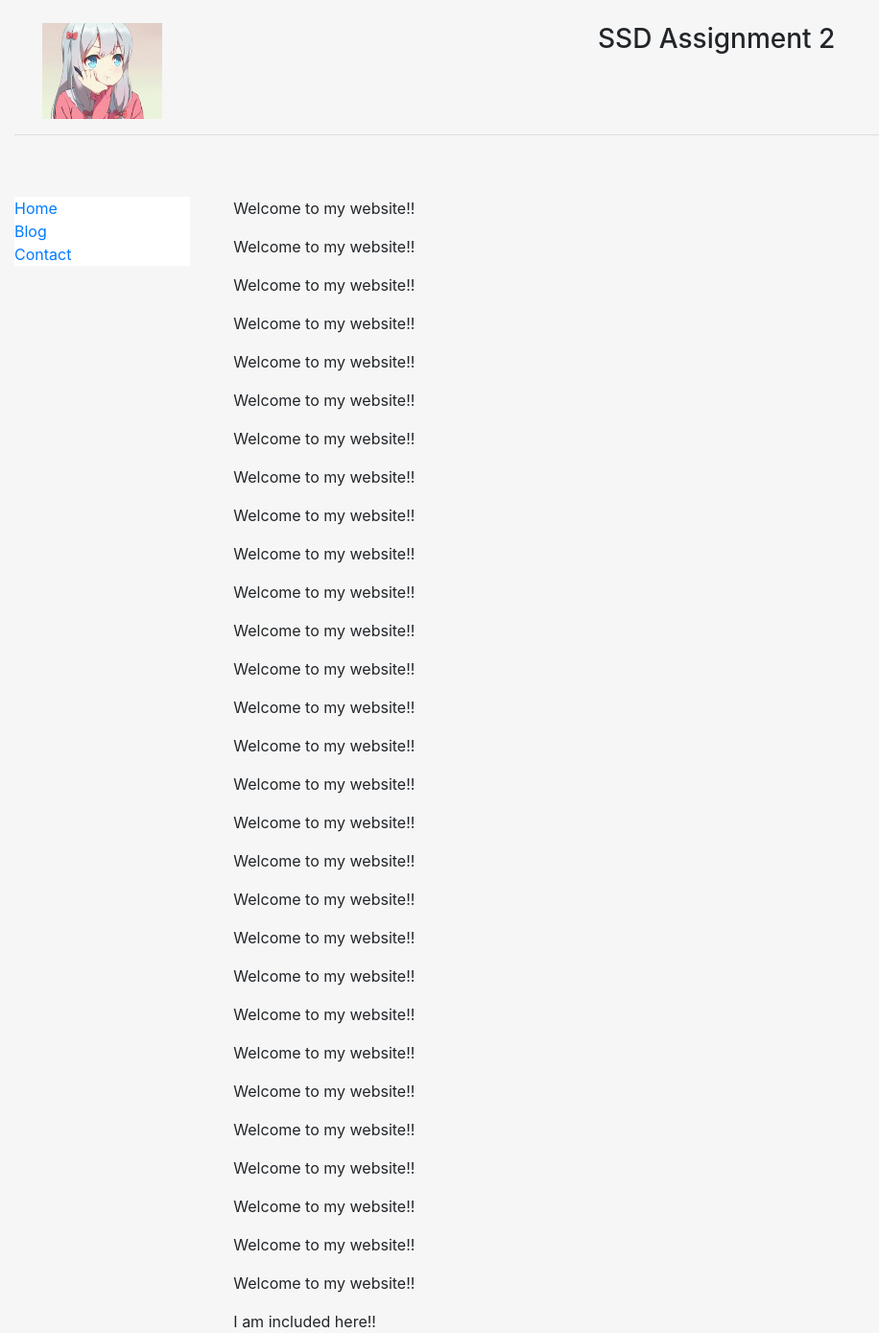
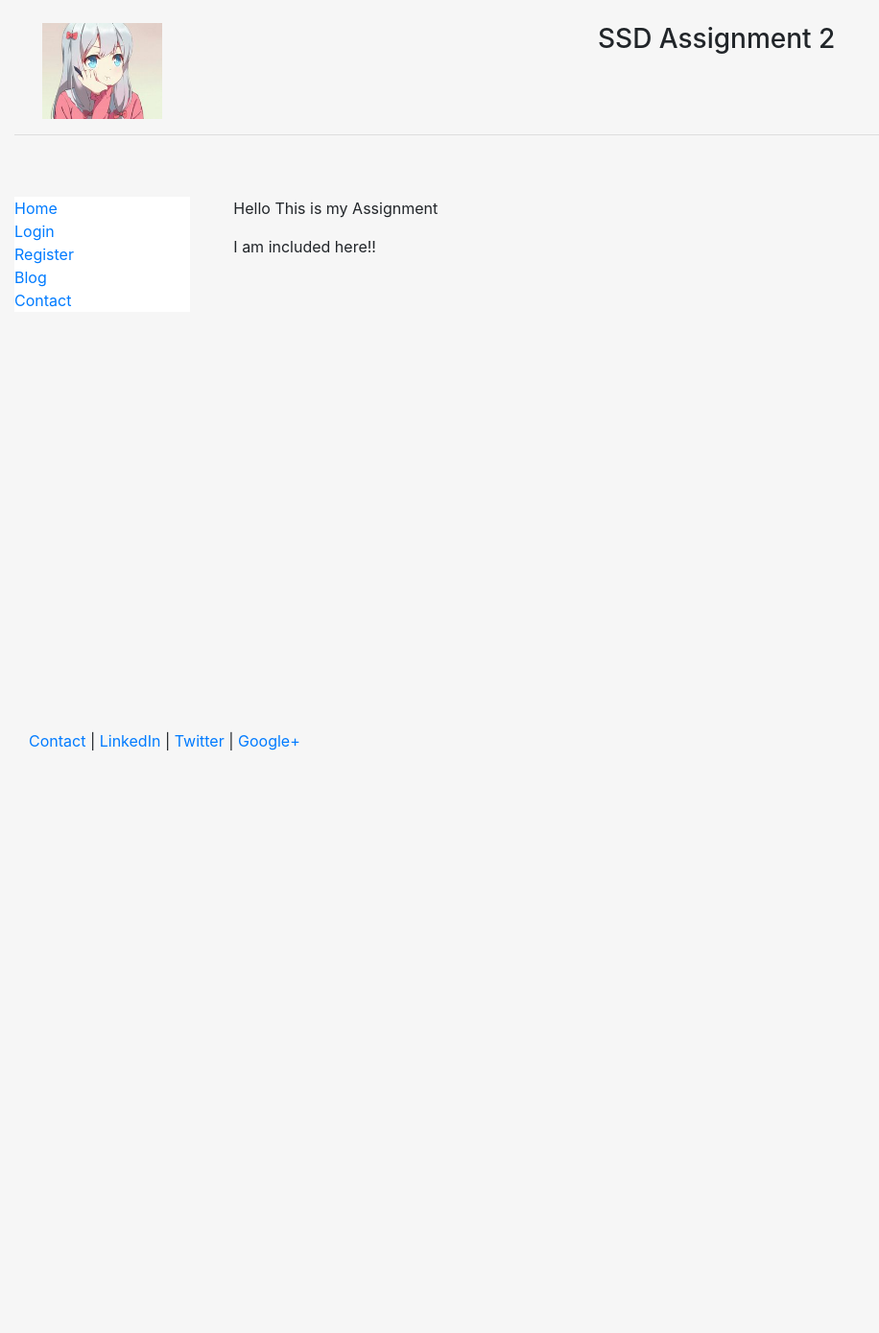
Before and after one commit to Reliqx/myFirstApp, a Django app: page / in a window 1280 px wide. Shown: the top 1389 px of the page at 96% size, without its empty margins (0-916 px from the left). After the commit the page ends 782 px from the top, so only its background shows below. Run offline with Django 3.2, Linux system fonts and the light colour scheme; some libraries are stand-ins or nearby versions.

Commit message:
added registration

```diff
--- a/mysite/personalSite/templates/personal/header.html
+++ b/mysite/personalSite/templates/personal/header.html
@@ -43,6 +43,8 @@
 			<!-- <div class="well bs-sidebar" id="sidebar" style="background-color:#fff"> -->
 			  <ul class="nav nav-pills nav flex-column">
 				<li> <a href='/'>Home</a></li>
+				<li> <a href='/'>Login</a></li>
+				<li> <a href='/registration_form'>Register</a></li>
 				<li><a href='/blog/'>Blog</a></li>
 				<li><a href='/contact/'>Contact</a></li>
 			  </ul>
--- a/mysite/personalSite/templates/personal/home.html
+++ b/mysite/personalSite/templates/personal/home.html
@@ -1,34 +1,6 @@
 {% extends "personal/header.html" %}
 
 {% block content %}
-	   <p>Welcome to my website!! </p>
-	 <p>Welcome to my website!! </p>
-	 <p>Welcome to my website!! </p>
-	 <p>Welcome to my website!! </p>
-	 <p>Welcome to my website!! </p>
-	 <p>Welcome to my website!! </p>
-	 <p>Welcome to my website!! </p>
-	 <p>Welcome to my website!! </p>
-	 <p>Welcome to my website!! </p>
-	 <p>Welcome to my website!! </p>
-	 <p>Welcome to my website!! </p>
-	 <p>Welcome to my website!! </p>
-	 <p>Welcome to my website!! </p>
-	 <p>Welcome to my website!! </p>
-	 <p>Welcome to my website!! </p>
-	 <p>Welcome to my website!! </p>
-	 <p>Welcome to my website!! </p>
-	 <p>Welcome to my website!! </p>
-	 <p>Welcome to my website!! </p>
-	 <p>Welcome to my website!! </p>
-	 <p>Welcome to my website!! </p>
-	 <p>Welcome to my website!! </p>
-	 <p>Welcome to my website!! </p>
-	 <p>Welcome to my website!! </p>
-	 <p>Welcome to my website!! </p>
-	 <p>Welcome to my website!! </p>
-	 <p>Welcome to my website!! </p>
-	 <p>Welcome to my website!! </p>
-	 <p>Welcome to my website!! </p>
+	<p> Hello This is my Assignment </p>
 {% include "personal/includes/htmlsnips.html" %}
 {% endblock %}
--- a/mysite/personalSite/urls.py
+++ b/mysite/personalSite/urls.py
@@ -5,4 +5,5 @@ from . import views
 urlpatterns = [
     path('', views.index, name='index'),
     path('contact/', views.contact, name='contact'),
+    path('registration_form/', views.UserFormView.as_view(), name='register'),
 ]
--- a/mysite/personalSite/views.py
+++ b/mysite/personalSite/views.py
@@ -1,9 +1,43 @@
-from django.shortcuts import render
-
-# Create your views here.
+from django.shortcuts import render, redirect
+from django.contrib.auth import authenticate, login
+from django.views.generic import View
+from .forms import UserForm
 
 def index(request):
     return render(request, 'personal/home.html')
 
 def contact(request):
     return render(request, 'personal/basic.html' ,{'content': ['if you would like to contact me, please email me', 'relq09@gmail.com']})
+
+class UserFormView(View):
+    form_class = UserForm
+    template_name = 'personal/registration_form.html'
+
+    #display blank form
+    def get(self, request):
+        form = self.form_class(None)
+        return render(request, self.template_name, {'form': form} )
+    #process form data
+    def post(self, request):
+        form = self.form_class(request.POST)
+
+        if form.is_valid():
+            #creates an object from the form, doesnt save to the database
+            user = form.save(commit=False)
+
+            #clean (normalized data)
+            username = form.cleaned_data['username']
+            password = form.cleaned_data['password']
+
+            #to change pw
+            user.set_password(password)
+            user.save()
+
+            #return user objects if credentials are correct
+            user = authenticate(username=username, password=password)
+
+            if user is not None:
+                if user.is_active:
+                    login(request, user)
+                    return redirect('personal/home.html')
+        return render(request, self.template_name, {'form': form} )
```
Also changed, not shown: mysite/personalSite/forms.py (added, +9 -0 lines), mysite/personalSite/templates/personal/form-template.html (added, +10 -0 lines), mysite/personalSite/templates/personal/registration_form.html (added, +33 -0 lines), mysite/db.sqlite3.
